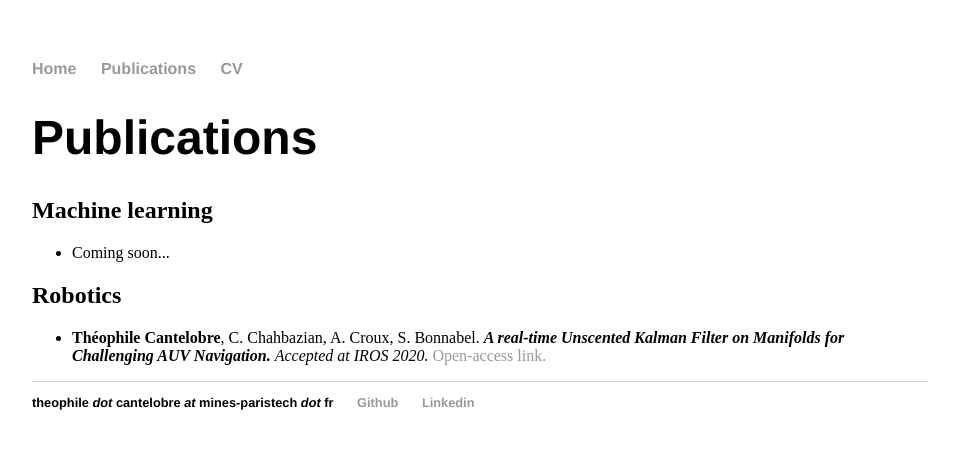
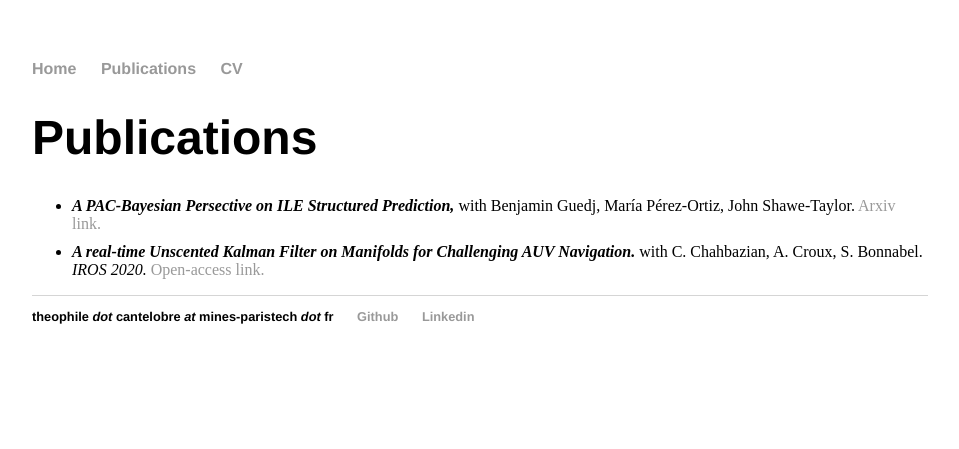
Before and after one commit to theophilec/theophilec.github.io-old, a Jekyll site: the page built from publications/index.html, in a window 1280 px wide. Shown: the top 449 px of the page, without its empty margins (160-1119 px from the left). Built offline with Jekyll 4.4.1, drawn with Linux system fonts in a browser that asks for light colours.

Commit message:
Updated publications and clean up.

```diff
--- a/index.html
+++ b/index.html
@@ -5,12 +5,13 @@ title: Théophile Cantelobre
 <div class="blurb">
 	<h1>Théophile Cantelobre</h1>
     <p><b>Masters student in Paris, France. Interested in Statistical learning theory and applications.</b></p>
+    <p><b>Interested in Statistical learning theory and applications.</b></p>
     <p> Master Machine Learning <a href="https://m2a.lip6.fr">M2A</a> @ <a href="https://sorbonne-universite.fr">Sorbonne Université</a> (ex-UPMC).
 	</p>
-    <p>Master Engineering @ <a href="http://www.minesparis.psl.eu/">Mines ParisTech</a>-<a href="PSL Research University">PSL Research University</a>.
+    <p>Master Engineering @ <a href="https://www.minesparis.psl.eu/">Mines ParisTech</a>-<a href="https://psl.eu">PSL Research University</a>.
 	</p>
 
     <h2> News </h2>
+    <p> <b>December 7th, 2020:</b> Our pre-print with Benjamin Guedj, María Pérez-Ortiz, and John-Shawe Taylor is online at the <a href="https://arxiv.org/abs/2012.03780">arXiv.</a></p>
     <p> <b>October 25th-29th 2020:</b> IROS 2020 is open to everyone for free. You can check out our paper and the associated video presentation on-demand at <a href="http://iros2020.org/"> http://iros2020.org/ </a> </p>
-    <p> <b>September 21st, 2020:</b> after my gap year interning at Schlumberger-Doll Research and Inria, I'm very excited to be starting my school year at Mines ParisTech and Sorbonne University in a dual Masters program for engineering and machine learning.</p>
 </div><!-- /.blurb -->
--- a/publications/index.html
+++ b/publications/index.html
@@ -4,16 +4,10 @@ title: Publications
 ---
 <div class="blurb">
 	<h1>Publications</h1>
-    <h2>Machine learning</h2>
 	<p>
 		<ul>
-            <li>Coming soon...
-		</ul>
-	</p>
-	<h2>Robotics</h2>
-	<p>
-		<ul>
-            <li><b>Théophile Cantelobre</b>, C. Chahbazian, A. Croux, S. Bonnabel. <b><i>A real-time Unscented Kalman Filter on Manifolds for Challenging AUV Navigation.</i></b> <i>Accepted at IROS 2020.</i> <a href="https://hal-mines-paristech.archives-ouvertes.fr/hal-02915271">Open-access link.</a>
+            <li><b><i>A PAC-Bayesian Persective on ILE Structured Prediction,</i></b> with Benjamin Guedj, María Pérez-Ortiz, John Shawe-Taylor. <a href="https://arxiv.org/abs/2012.03780">Arxiv link.</a>
+            <li><b><i>A real-time Unscented Kalman Filter on Manifolds for Challenging AUV Navigation.</i></b> with C. Chahbazian, A. Croux, S. Bonnabel. <i>IROS 2020.</i> <a href="https://hal-mines-paristech.archives-ouvertes.fr/hal-02915271">Open-access link.</a>
 		</ul>
 	</p>
 </div><!-- /.blurb -->
```
